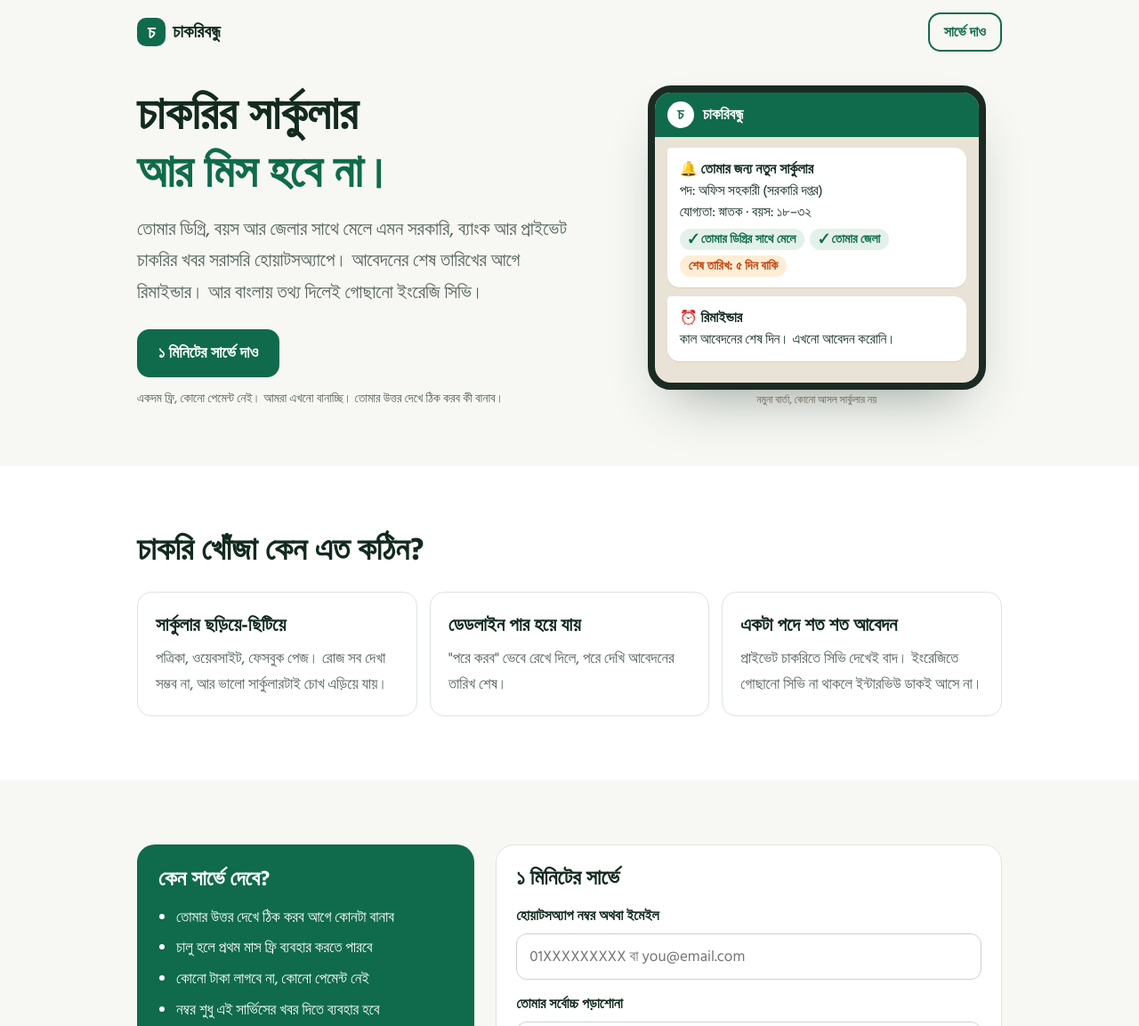
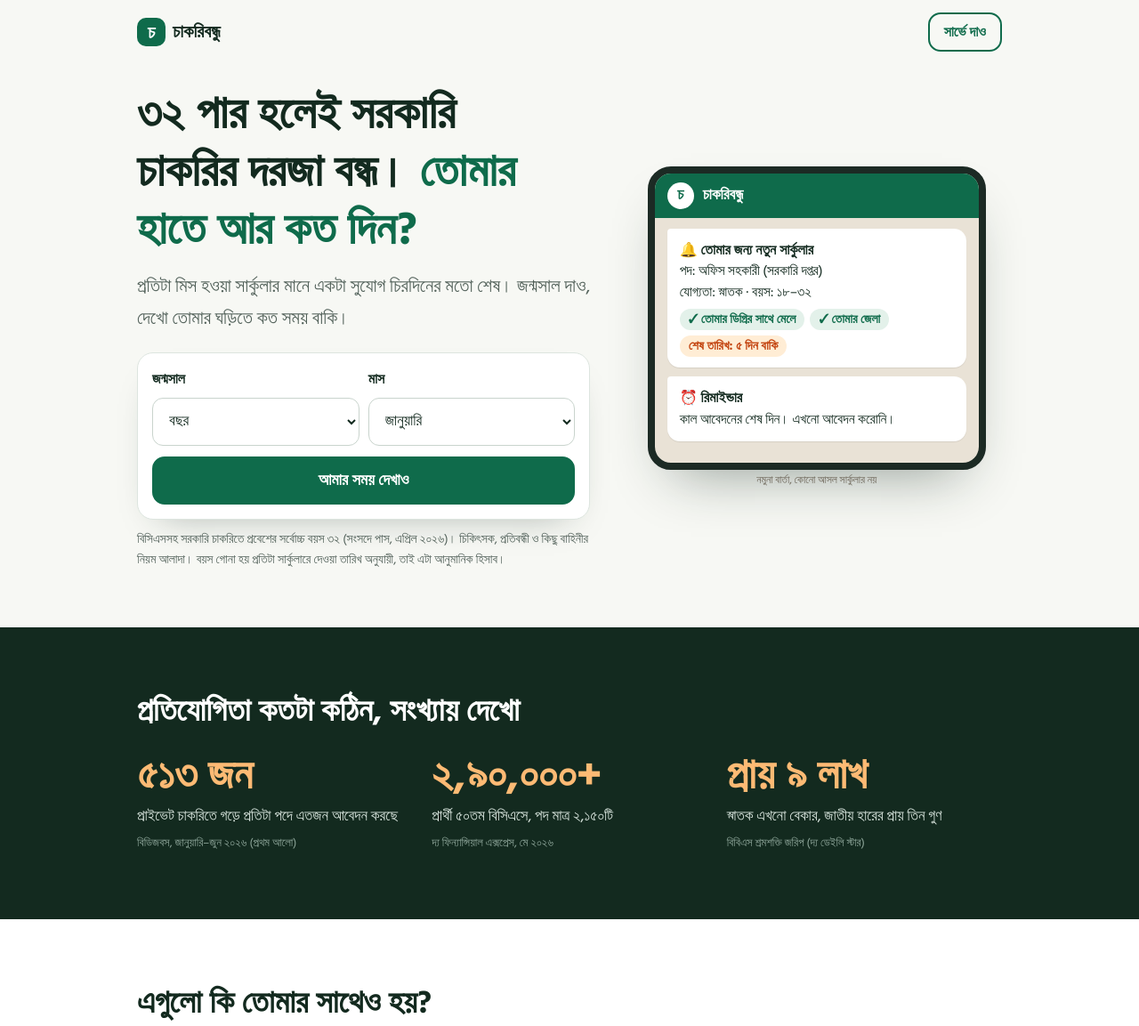
Before and after one commit to MonemChowdhury/chakoribondhu, a plain HTML site: page index.html in a window 1280 px wide. Shown: the top 1153 px of the page at 89% size. Drawn offline with Linux system fonts and the light colour scheme.

Commit message:
Add government-job age countdown and real competition stats
Co-Authored-By: Claude Opus 5.5 <noreply@anthropic.com>
Claude-Session: https://claude.ai/code/session_01945ztk5wMcSchZdyoaif5G

```diff
--- a/index.html
+++ b/index.html
@@ -3,9 +3,9 @@
 <head>
 <meta charset="utf-8">
 <meta name="viewport" content="width=device-width, initial-scale=1">
-<title>চাকরিবন্ধু | কোনো সার্কুলার আর মিস হবে না</title>
+<title>চাকরিবন্ধু | ৩২-এর আগে তোমার হাতে কত সময় বাকি?</title>
 <meta name="description" content="তোমার ডিগ্রি আর জেলার সাথে মিলিয়ে সরকারি, ব্যাংক ও প্রাইভেট চাকরির সার্কুলার হোয়াটসঅ্যাপে, ডেডলাইনের আগে রিমাইন্ডার, আর বাংলা থেকে ইংরেজি সিভি। ১ মিনিটের সার্ভে দাও।">
-<meta property="og:title" content="চাকরিবন্ধু: কোনো সার্কুলার আর মিস হবে না">
+<meta property="og:title" content="৩২ পার হলেই সরকারি চাকরির দরজা বন্ধ। তোমার হাতে আর কত দিন?">
 <meta property="og:description" content="তোমার যোগ্যতার সাথে মেলা সার্কুলার হোয়াটসঅ্যাপে, ডেডলাইনের আগে মনে করিয়ে দেওয়া, আর ঝকঝকে ইংরেজি সিভি। ১ মিনিটের ফ্রি সার্ভে।">
 <link rel="preconnect" href="https://fonts.googleapis.com">
 <link rel="stylesheet" href="https://fonts.googleapis.com/css2?family=Hind+Siliguri:wght@400;500;600;700&display=swap">
@@ -67,6 +67,18 @@ summary{cursor:pointer;font-weight:700;font-size:19px;list-style:none;display:fl
 summary::after{content:"+"}details[open] summary::after{content:"–"}
 details p{color:var(--muted);margin-top:8px}
 footer{padding:28px 0 46px;color:var(--muted);font-size:14px;border-top:1px solid var(--line)}
+.clock{background:#fff;border:1.5px solid var(--line);border-radius:18px;padding:16px;margin-top:20px;display:grid;gap:12px;box-shadow:0 18px 40px -26px rgba(19,42,31,.4)}
+.pick{display:grid;grid-template-columns:minmax(0,1fr) minmax(0,1fr);gap:10px}
+.res{display:none;border-radius:14px;padding:14px 16px;background:#fff4ec;border:1.5px solid #fdba74}
+.res.show{display:block}
+.res .big{font-size:clamp(30px,8vw,42px);font-weight:700;color:var(--red);line-height:1.2}
+.res p{margin-top:6px}
+.res.calm{background:var(--green2);border-color:#9fd3b9}.res.calm .big{color:var(--green)}
+.band.dark{background:var(--ink);color:#fff}
+.stats{display:grid;grid-template-columns:minmax(0,1fr);gap:22px;margin-top:22px}
+.stats b{display:block;font-size:clamp(34px,6vw,48px);color:#fdba74;line-height:1.15}
+.stats p{color:#dbe7e0;margin-top:4px}.stats small{color:#8fa79b;font-size:13px}
+@media(min-width:720px){.stats{grid-template-columns:repeat(3,minmax(0,1fr))}}
 @media(min-width:720px){.grid3{grid-template-columns:repeat(3,minmax(0,1fr))}}
 @media(min-width:900px){.hero{grid-template-columns:minmax(0,1.1fr) minmax(0,.9fr);gap:46px;padding:24px 0 64px}.survey{grid-template-columns:minmax(0,.8fr) minmax(0,1.2fr)}}
 @media(prefers-reduced-motion:reduce){html{scroll-behavior:auto}}
@@ -77,10 +89,17 @@ footer{padding:28px 0 46px;color:var(--muted);font-size:14px;border-top:1px soli
   <header class="top"><div class="logo"><i>চ</i>চাকরিবন্ধু</div><a class="btn ghost" href="#survey">সার্ভে দাও</a></header>
   <section class="hero">
     <div>
-      <h1>চাকরির সার্কুলার <span class="u">আর মিস হবে না।</span></h1>
-      <p class="lead">তোমার ডিগ্রি, বয়স আর জেলার সাথে মেলে এমন সরকারি, ব্যাংক আর প্রাইভেট চাকরির খবর সরাসরি হোয়াটসঅ্যাপে। আবেদনের শেষ তারিখের আগে রিমাইন্ডার। আর বাংলায় তথ্য দিলেই গোছানো ইংরেজি সিভি।</p>
-      <div class="ctas"><a class="btn" href="#survey">১ মিনিটের সার্ভে দাও</a></div>
-      <p class="fine" style="margin-top:12px">একদম ফ্রি, কোনো পেমেন্ট নেই। আমরা এখনো বানাচ্ছি। তোমার উত্তর দেখে ঠিক করব কী বানাব।</p>
+      <h1>৩২ পার হলেই সরকারি চাকরির দরজা বন্ধ। <span class="u">তোমার হাতে আর কত দিন?</span></h1>
+      <p class="lead">প্রতিটা মিস হওয়া সার্কুলার মানে একটা সুযোগ চিরদিনের মতো শেষ। জন্মসাল দাও, দেখো তোমার ঘড়িতে কত সময় বাকি।</p>
+      <div class="clock" id="clock">
+        <div class="pick">
+          <label>জন্মসাল<select id="by"></select></label>
+          <label>মাস<select id="bm"></select></label>
+        </div>
+        <button class="btn" type="button" id="calc">আমার সময় দেখাও</button>
+        <div class="res" id="res" aria-live="polite"></div>
+      </div>
+      <p class="fine" style="margin-top:10px">বিসিএসসহ সরকারি চাকরিতে প্রবেশের সর্বোচ্চ বয়স ৩২ (সংসদে পাস, এপ্রিল ২০২৬)। চিকিৎসক, প্রতিবন্ধী ও কিছু বাহিনীর নিয়ম আলাদা। বয়স গোনা হয় প্রতিটা সার্কুলারে দেওয়া তারিখ অনুযায়ী, তাই এটা আনুমানিক হিসাব।</p>
     </div>
     <div>
       <div class="phone" aria-label="হোয়াটসঅ্যাপ অ্যালার্টের নমুনা">
@@ -93,14 +112,26 @@ footer{padding:28px 0 46px;color:var(--muted);font-size:14px;border-top:1px soli
   </section>
 </div>
 
+<section class="band dark">
+  <div class="wrap">
+    <h2>প্রতিযোগিতা কতটা কঠিন, সংখ্যায় দেখো</h2>
+    <div class="stats">
+      <div><b>৫১৩ জন</b><p>প্রাইভেট চাকরিতে গড়ে প্রতিটা পদে এতজন আবেদন করছে</p><small>বিডিজবস, জানুয়ারি–জুন ২০২৬ (প্রথম আলো)</small></div>
+      <div><b>২,৯০,০০০+</b><p>প্রার্থী ৫০তম বিসিএসে, পদ মাত্র ২,১৫০টি</p><small>দ্য ফিন্যান্সিয়াল এক্সপ্রেস, মে ২০২৬</small></div>
+      <div><b>প্রায় ৯ লাখ</b><p>স্নাতক এখনো বেকার, জাতীয় হারের প্রায় তিন গুণ</p><small>বিবিএস শ্রমশক্তি জরিপ (দ্য ডেইলি স্টার)</small></div>
+    </div>
+  </div>
+</section>
+
 <section class="band alt">
   <div class="wrap">
-    <h2>চাকরি খোঁজা কেন এত কঠিন?</h2>
+    <h2>এগুলো কি তোমার সাথেও হয়?</h2>
     <div class="grid3">
-      <div class="card"><b>সার্কুলার ছড়িয়ে-ছিটিয়ে</b><p>পত্রিকা, ওয়েবসাইট, ফেসবুক পেজ। রোজ সব দেখা সম্ভব না, আর ভালো সার্কুলারটাই চোখ এড়িয়ে যায়।</p></div>
-      <div class="card"><b>ডেডলাইন পার হয়ে যায়</b><p>"পরে করব" ভেবে রেখে দিলে, পরে দেখি আবেদনের তারিখ শেষ।</p></div>
-      <div class="card"><b>একটা পদে শত শত আবেদন</b><p>প্রাইভেট চাকরিতে সিভি দেখেই বাদ। ইংরেজিতে গোছানো সিভি না থাকলে ইন্টারভিউ ডাকই আসে না।</p></div>
+      <div class="card"><b>"কালই তো শেষ তারিখ ছিল"</b><p>রাতে ফেসবুক স্ক্রল করতে করতে চোখে পড়ল ঠিক যে সার্কুলারটা খুঁজছিলে। আবেদনের শেষ দিন ছিল গতকাল।</p></div>
+      <div class="card"><b>"পরে করব" আর হয় না</b><p>সার্কুলারের স্ক্রিনশট গ্যালারিতে জমছে। একটা একটা করে ডেডলাইন পার হচ্ছে, আর বয়সও থেমে নেই।</p></div>
+      <div class="card"><b>সিভি দেখেই বাদ</b><p>৫০০ জনের ভিড়ে এলোমেলো সিভি কেউ পুরোটা পড়ে না। ইন্টারভিউয়ের ডাকটাই আসে না।</p></div>
     </div>
+    <div style="margin-top:22px"><a class="btn" href="#survey">আর মিস করতে চাই না → সার্ভে দাও</a></div>
   </div>
 </section>
 
@@ -140,6 +171,7 @@ footer{padding:28px 0 46px;color:var(--muted);font-size:14px;border-top:1px soli
         <label><input type="radio" name="price" value="200+"> ২০০ টাকা বা বেশি</label></div></fieldset>
       <label>তোমার জেলা (ইচ্ছা হলে)<input name="district" placeholder="যেমন: সিলেট"></label>
       <input type="hidden" name="source" value="">
+      <input type="hidden" name="birthyear" value="">
       <p class="err" id="err" role="alert"></p>
       <button class="btn" type="submit" id="go">সার্ভে জমা দাও</button>
       <div class="done" id="done"><b>ধন্যবাদ! ✓</b><p>তোমার উত্তর জমা হয়েছে। সার্ভিস চালু হলে সবার আগে তোমাকে জানাব।</p></div>
@@ -166,6 +198,26 @@ const FORM_ENDPOINT = "";
 const META_PIXEL_ID = "";   // optional: your Meta Pixel ID
 // =====================================================================================
 const f=document.getElementById('f'), err=document.getElementById('err');
+// ---- age clock (government job entry limit: 32) ----
+const LIMIT=32, bn=s=>String(s).replace(/\d/g,d=>'০১২৩৪৫৬৭৮৯'[d]);
+const MON=['জানুয়ারি','ফেব্রুয়ারি','মার্চ','এপ্রিল','মে','জুন','জুলাই','আগস্ট','সেপ্টেম্বর','অক্টোবর','নভেম্বর','ডিসেম্বর'];
+const by=document.getElementById('by'), bm=document.getElementById('bm'), res=document.getElementById('res'), now=new Date();
+by.innerHTML='<option value="">বছর</option>'+Array.from({length:30},(_,i)=>now.getFullYear()-16-i).map(y=>`<option value="${y}">${bn(y)}</option>`).join('');
+bm.innerHTML=MON.map((m,i)=>`<option value="${i}">${m}</option>`).join('');
+document.getElementById('calc').onclick=()=>{
+  if(!by.value){ by.focus(); return; }
+  const y=+by.value, m=+bm.value; f.birthyear.value=y+'-'+(m+1);
+  const left=(y+LIMIT)*12+m-(now.getFullYear()*12+now.getMonth());
+  res.className='res show';
+  if(left>0){
+    const yy=Math.floor(left/12), mm=left%12;
+    res.innerHTML=`<div class="big">${yy?bn(yy)+' বছর ':''}${mm?bn(mm)+' মাস':''}</div><p>সরকারি চাকরিতে আবেদনের জন্য তোমার হাতে মোটামুটি এতটুকু সময় বাকি। এর মধ্যে যতগুলো সার্কুলার মিস হবে, সেগুলো আর ফিরে আসবে না।</p><a class="btn" style="margin-top:12px" href="#survey">একটাও যেন মিস না হয় → সার্ভে দাও</a>`;
+    if(left<=24) res.querySelector('p').insertAdjacentHTML('afterbegin','<b>সময় খুব কম। </b>');
+  } else {
+    res.className='res show calm';
+    res.innerHTML=`<div class="big">থেমে যেও না</div><p>সাধারণ সরকারি চাকরির বয়সসীমা হয়তো পার হয়েছে, কিন্তু প্রাইভেট কোম্পানি, ব্যাংক, এনজিও আর বিদেশে এখনো অনেক সুযোগ আছে। সেগুলো যেন মিস না হয়।</p><a class="btn" style="margin-top:12px" href="#survey">সার্ভে দাও</a>`;
+  }
+};
 const q=new URLSearchParams(location.search);
 f.source.value=[q.get('utm_source'),q.get('utm_campaign'),q.get('utm_content')].filter(Boolean).join(' / ')||document.referrer||'direct';
 if(META_PIXEL_ID){ !function(f,b,e,v,n,t,s){if(f.fbq)return;n=f.fbq=function(){n.callMethod?n.callMethod.apply(n,arguments):n.queue.push(arguments)};if(!f._fbq)f._fbq=n;n.push=n;n.loaded=!0;n.version='2.0';n.queue=[];t=b.createElement(e);t.async=!0;t.src=v;s=b.getElementsByTagName(e)[0];s.parentNode.insertBefore(t,s)}(window,document,'script','https://connect.facebook.net/en_US/fbevents.js'); fbq('init',META_PIXEL_ID); fbq('track','PageView'); }
```
